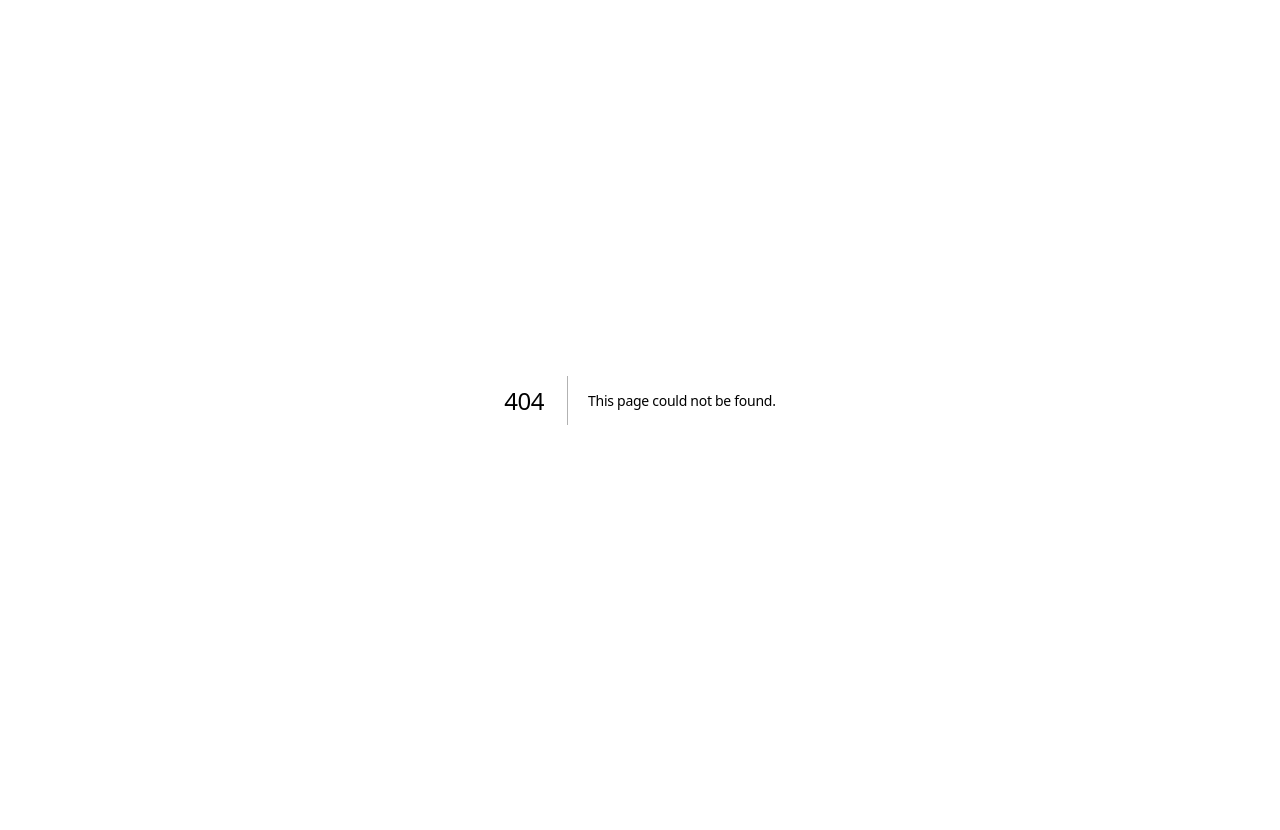
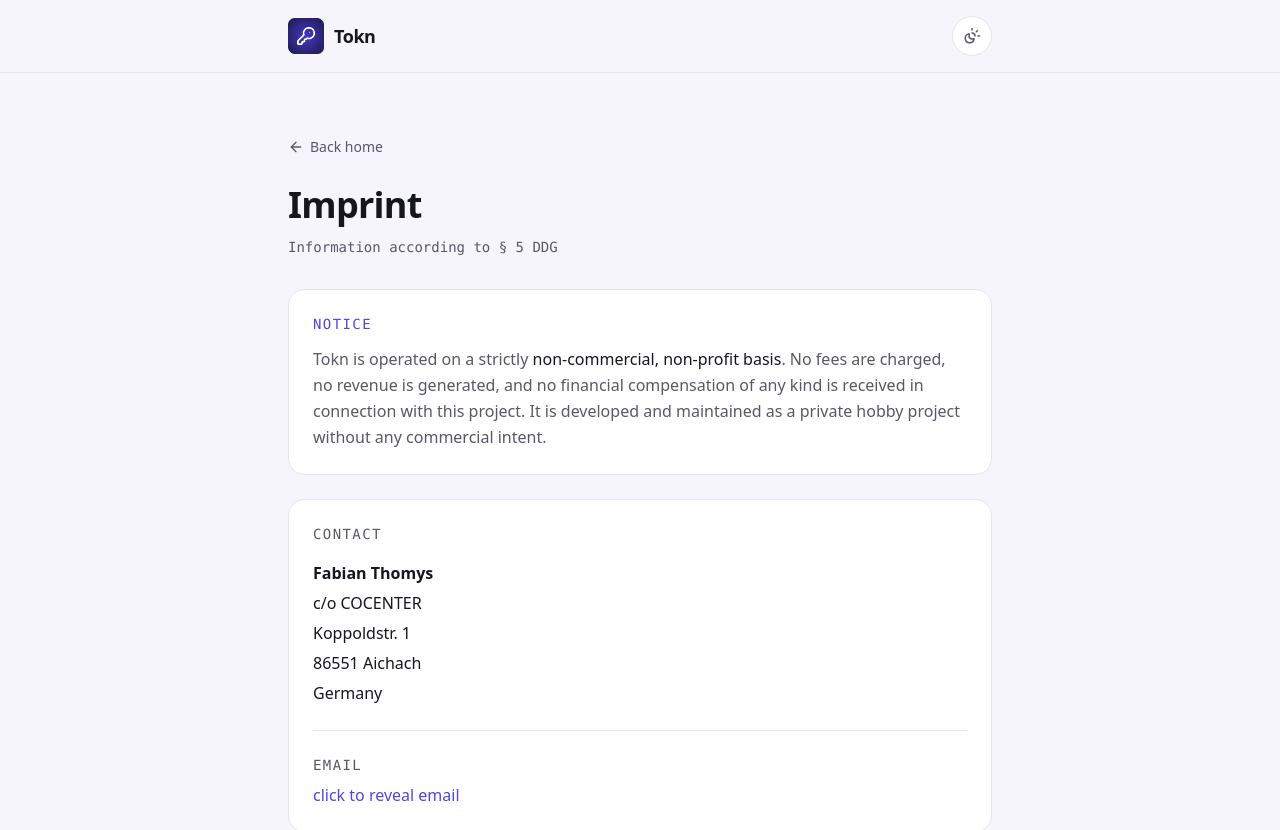
Before and after one commit to tokn-authenticator/website, a Next.js app: page /imprint in a window 1280 px wide. Before the commit this address had no page. Shown: the top 830 px of the page. Before the commit the page ends 800 px from the top, so only its background shows below. Built offline with nearby package versions, Linux system fonts and the light colour scheme.

Commit message:
add german legal stuff

```diff
--- /dev/null
+++ b/app/imprint/page.tsx
@@ -0,0 +1,74 @@
+import type { Metadata } from "next";
+import Link from "next/link";
+import { ArrowLeft } from "lucide-react";
+import { BrandMark } from "@/components/BrandMark";
+import { ThemeToggle } from "@/components/ThemeToggle";
+import { Footer } from "@/components/Footer";
+import { RevealEmail } from "@/components/RevealEmail";
+
+export const metadata: Metadata = {
+  title: "Imprint",
+  description: "Legal information and contact details for Tokn.",
+  robots: { index: false },
+};
+
+const link = "font-medium text-primary underline-offset-4 hover:underline";
+const label = "font-mono text-sm uppercase tracking-widest text-muted";
+
+export default function Imprint() {
+  return (
+    <>
+      <header className="border-b border-border">
+        <div className="mx-auto flex max-w-3xl items-center justify-between px-5 py-4 sm:px-8">
+          <Link href="/" className="flex items-center gap-2.5" aria-label="Tokn home">
+            <BrandMark className="h-9 w-9" />
+            <span className="font-display text-lg font-semibold tracking-tight">Tokn</span>
+          </Link>
+          <ThemeToggle />
+        </div>
+      </header>
+
+      <main className="mx-auto max-w-3xl px-5 py-16 sm:px-8">
+        <Link
+          href="/"
+          className="inline-flex items-center gap-1.5 text-sm text-muted transition hover:text-text"
+        >
+          <ArrowLeft className="h-4 w-4" /> Back home
+        </Link>
+
+        <h1 className="mt-6 text-balance text-4xl font-bold">Imprint</h1>
+        <p className="mt-3 font-mono text-sm text-muted">Information according to § 5 DDG</p>
+
+        <div className="mt-8 rounded-2xl border border-border bg-surface p-6">
+          <p className="font-mono text-sm uppercase tracking-widest text-primary">Notice</p>
+          <p className="mt-3 text-pretty leading-relaxed text-muted">
+            Tokn is operated on a strictly{" "}
+            <span className="font-medium text-text">non-commercial, non-profit basis</span>. No fees
+            are charged, no revenue is generated, and no financial compensation of any kind is
+            received in connection with this project. It is developed and maintained as a private
+            hobby project without any commercial intent.
+          </p>
+        </div>
+
+        <div className="mt-6 rounded-2xl border border-border bg-surface p-6">
+          <p className={label}>Contact</p>
+          <div className="mt-4 space-y-1 leading-relaxed text-text">
+            <p className="font-semibold">Fabian Thomys</p>
+            <p>c/o COCENTER</p>
+            <p>Koppoldstr. 1</p>
+            <p>86551 Aichach</p>
+            <p>Germany</p>
+          </div>
+          <div className="mt-6 border-t border-border pt-6">
+            <p className={label}>Email</p>
+            <p className="mt-2">
+              <RevealEmail className={link} />
+            </p>
+          </div>
+        </div>
+      </main>
+
+      <Footer />
+    </>
+  );
+}
--- a/app/robots.ts
+++ b/app/robots.ts
@@ -8,7 +8,7 @@ export default function robots(): MetadataRoute.Robots {
     rules: {
       userAgent: "*",
       allow: "/",
-      disallow: "/privacy",
+      disallow: ["/privacy", "/imprint"],
     },
     sitemap: `${site.url}/sitemap.xml`,
   };
--- a/components/Footer.tsx
+++ b/components/Footer.tsx
@@ -89,6 +89,9 @@ export function Footer() {
             <Link href="/privacy" className="text-muted transition hover:text-text">
               Privacy
             </Link>
+            <Link href="/imprint" className="text-muted transition hover:text-text">
+              Imprint
+            </Link>
             <a
               href={site.links.license}
               target="_blank"
```
